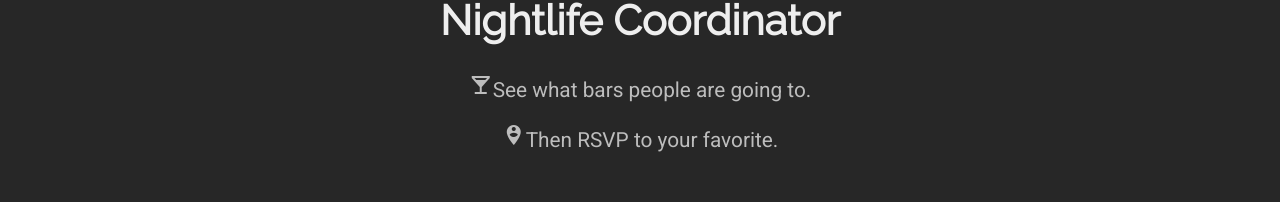
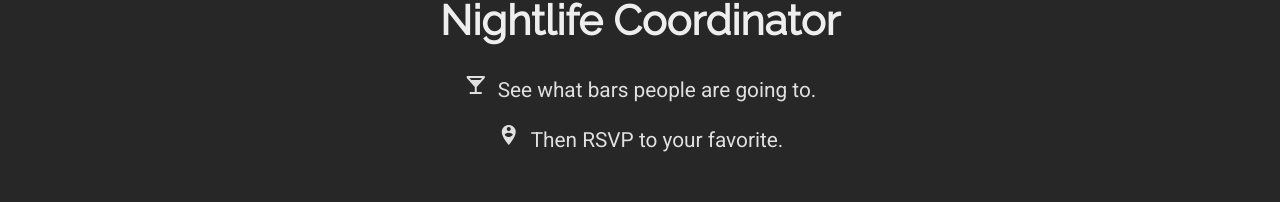
Before and after one commit to LauraBrandt/nightlife-coordinator, a React (Create React App) app: page / in a window 1280 px wide. Shown: the part 131-333 px from the top of the page. Built offline with nearby package versions, Linux system fonts and the light colour scheme; what react-tap-event-plugin would draw is missing.

Commit message:
minor style changes to header

```diff
--- a/src/App.css
+++ b/src/App.css
@@ -33,7 +33,7 @@ body {
   font-family: Raleway, Roboto, sans-serif;
 }
 
-header__text .material-icons {
+.header__text .material-icons {
   padding-right: 10px;
 }
 
--- a/src/Header.js
+++ b/src/Header.js
@@ -1,6 +1,6 @@
 import React from 'react';
 import FlatButton from 'material-ui/FlatButton';
-import {grey400} from 'material-ui/styles/colors';
+import {grey300} from 'material-ui/styles/colors';
 
 const Header = (props) => {
   return (
@@ -34,8 +34,8 @@ const Header = (props) => {
       </nav>
       {props.textShowing && !props.loading && <div className="header__text">
         <h1 className="header__h1">Nightlife Coordinator</h1>
-        <p style={{color: grey400}}><i className="material-icons">local_bar</i>See what bars people are going to.</p>
-        <p style={{color: grey400}}><i className="material-icons">person_pin_circle</i>Then RSVP to your favorite.</p>
+        <p style={{color: grey300}}><i className="material-icons">local_bar</i>See what bars people are going to.</p>
+        <p style={{color: grey300}}><i className="material-icons">person_pin_circle</i>Then RSVP to your favorite.</p>
       </div>}
     </header>
   );
```
